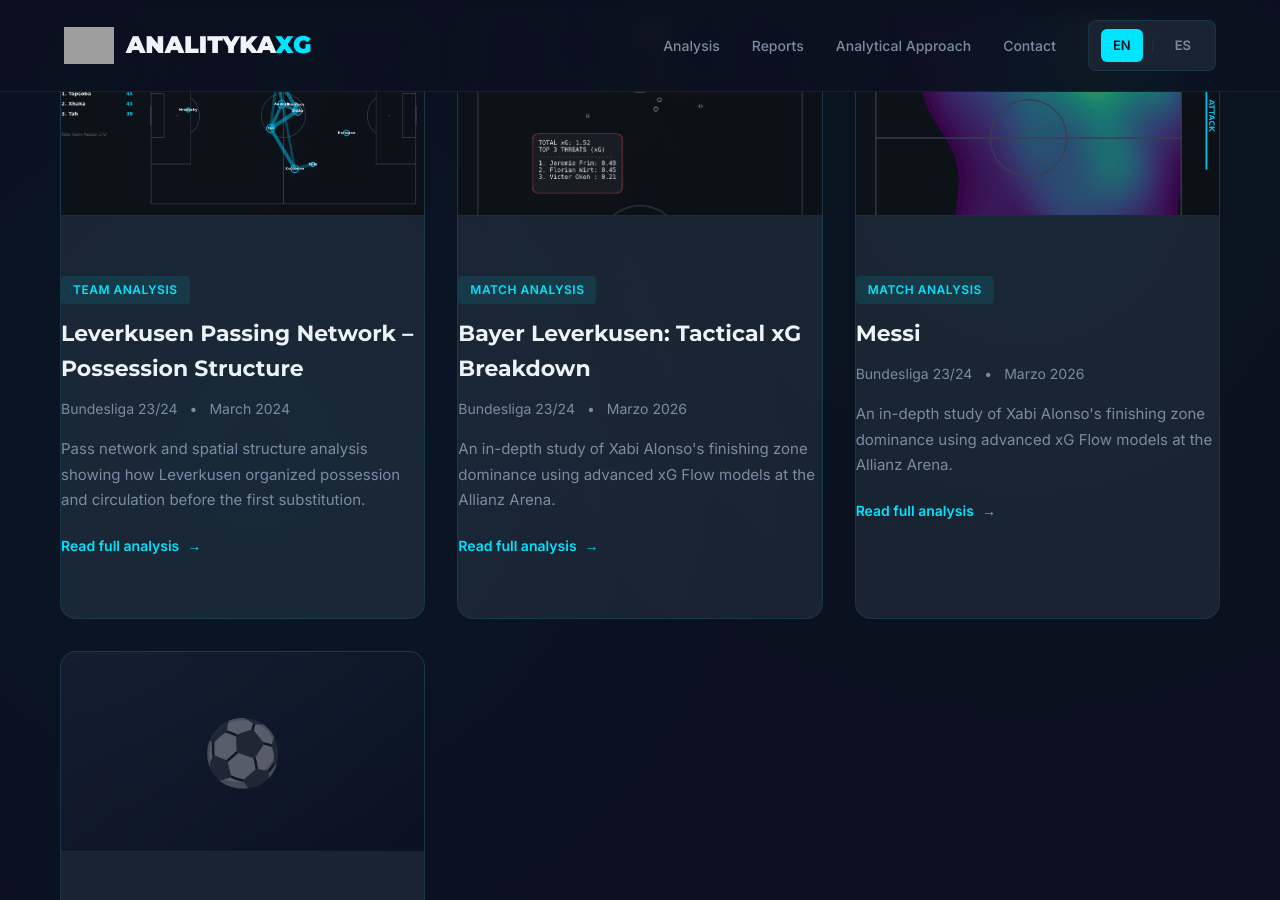
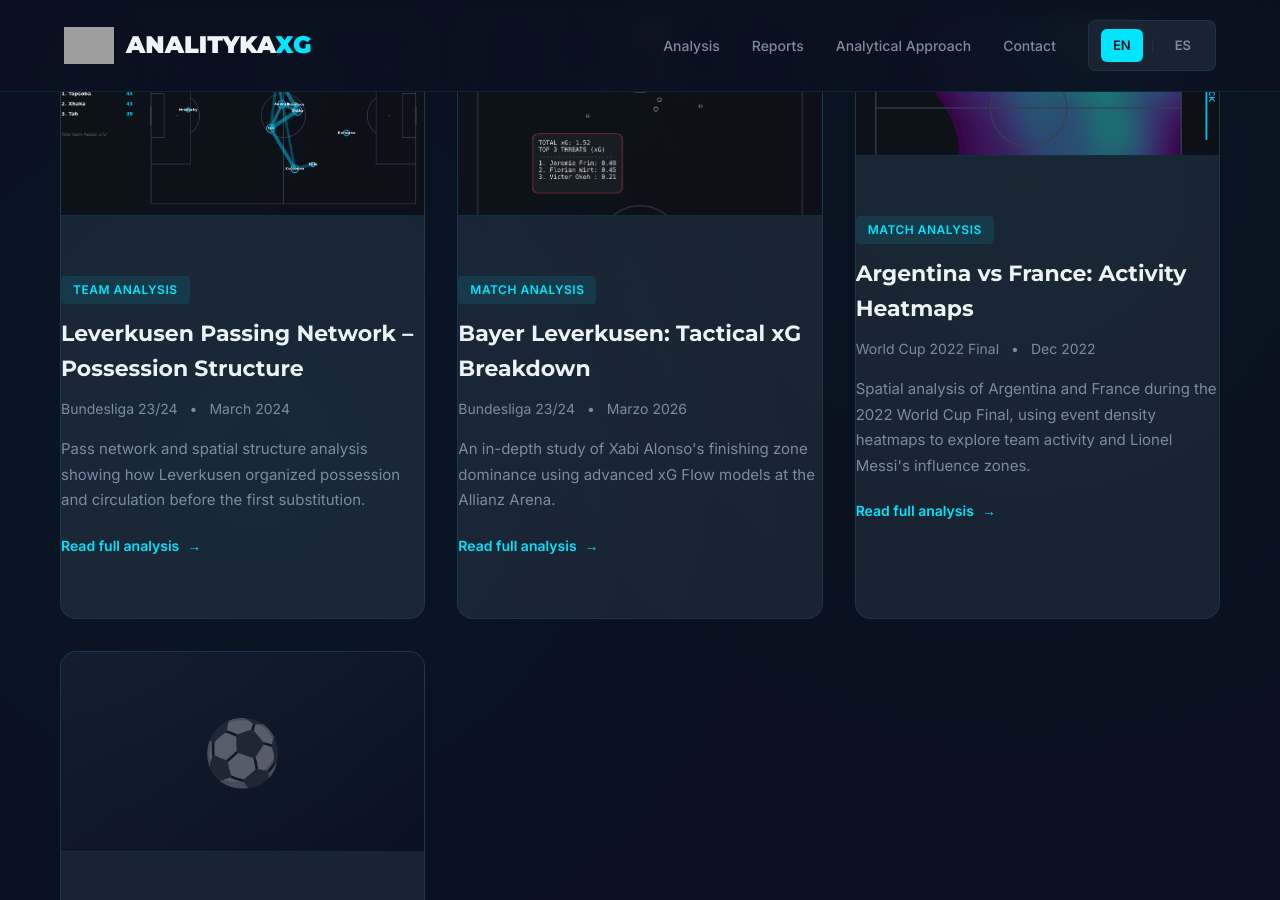
Before and after one commit to Fiallos77/analitykaXG, a Jekyll site: the page built from index.md, in a window 1280 px wide and 900 px high, scrolled down 1650 px. Built offline with Jekyll 4.4.1, drawn with Linux system fonts in a browser that asks for light colours; grey boxes are pictures that could not be loaded.

Commit message:
Revise Argentina vs France report card details
Updated the report card for Argentina vs France with a new title and description, reflecting the analysis of the World Cup Final.

```diff
--- a/index.md
+++ b/index.md
@@ -86,18 +86,18 @@ lang: en
                 <span class="report-link">Read full analysis <span>→</span></span>
             </div>
         </a>
-        <!-- Card 3: Argentina -->
-        <a href="{{ site.baseurl }}/reports/ArgentinavsFranceHeadMap" class="report-card">
-            <div class="report-thumbnail">
-                <img src="{{ site.baseurl }}/assets/images/heatmap_messi.png" alt="Messi Head Map">
+        <!-- Card: Argentina vs France -->
+        <a href="{{ site.baseurl }}/reports/ArgentinavsFranceHeadMap" class="report-card" data-category="match">
+            <div class="report-thumbnail" style="height: 140px;">
+                <img src="{{ site.baseurl }}/assets/images/heatmap_messi.png" alt="Messi Heat Map">
             </div>
             <div class="report-content">
                 <span class="report-tag">Match Analysis</span>
-                <h3>Messi</h3>
+                <h3>Argentina vs France: Activity Heatmaps</h3>
                 <div class="report-meta">
-                    <span>Bundesliga 23/24</span><span>•</span><span>Marzo 2026</span>
+                    <span>World Cup 2022 Final</span><span>•</span><span>Dec 2022</span>
                 </div>
-                <p class="report-excerpt">An in-depth study of Xabi Alonso's finishing zone dominance using advanced xG Flow models at the Allianz Arena.</p>
+                <p class="report-excerpt">Spatial analysis of Argentina and France during the 2022 World Cup Final, using event density heatmaps to explore team activity and Lionel Messi's influence zones.</p>
                 <span class="report-link">Read full analysis <span>→</span></span>
             </div>
         </a>
```
